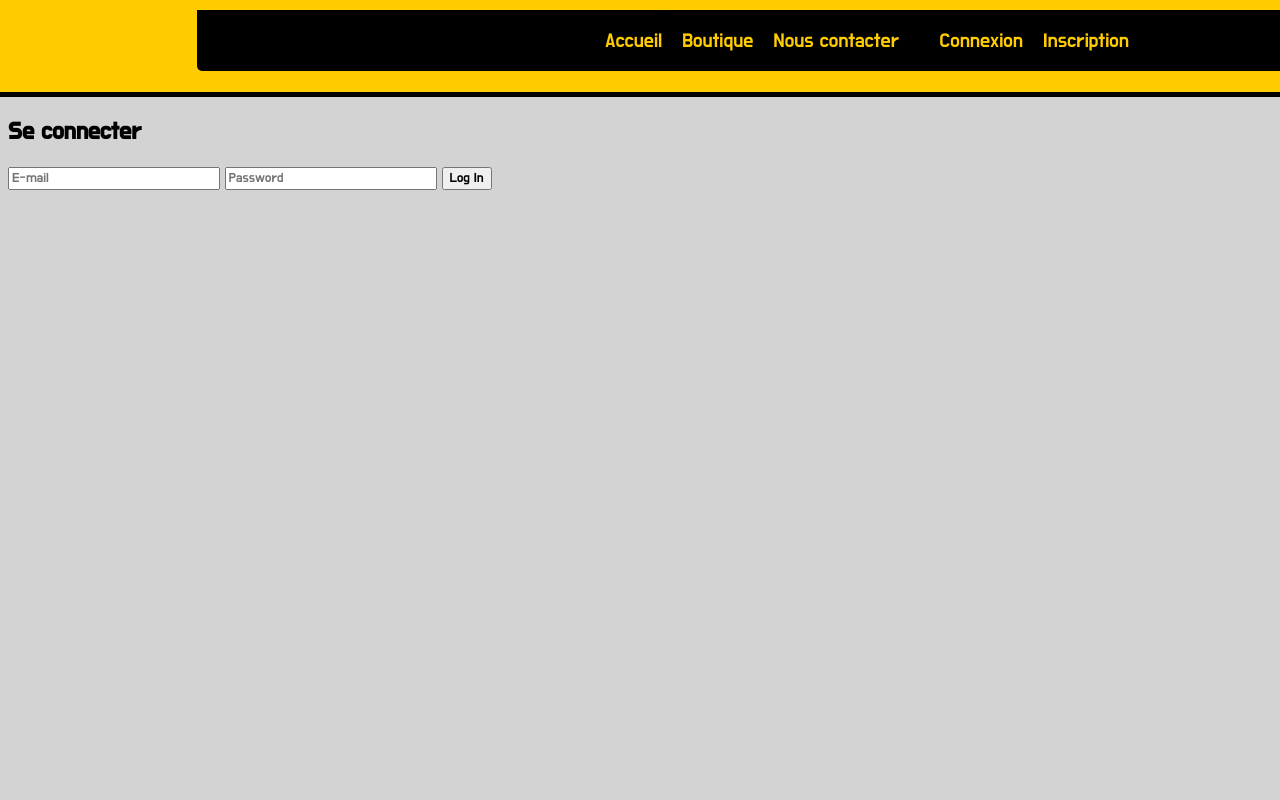
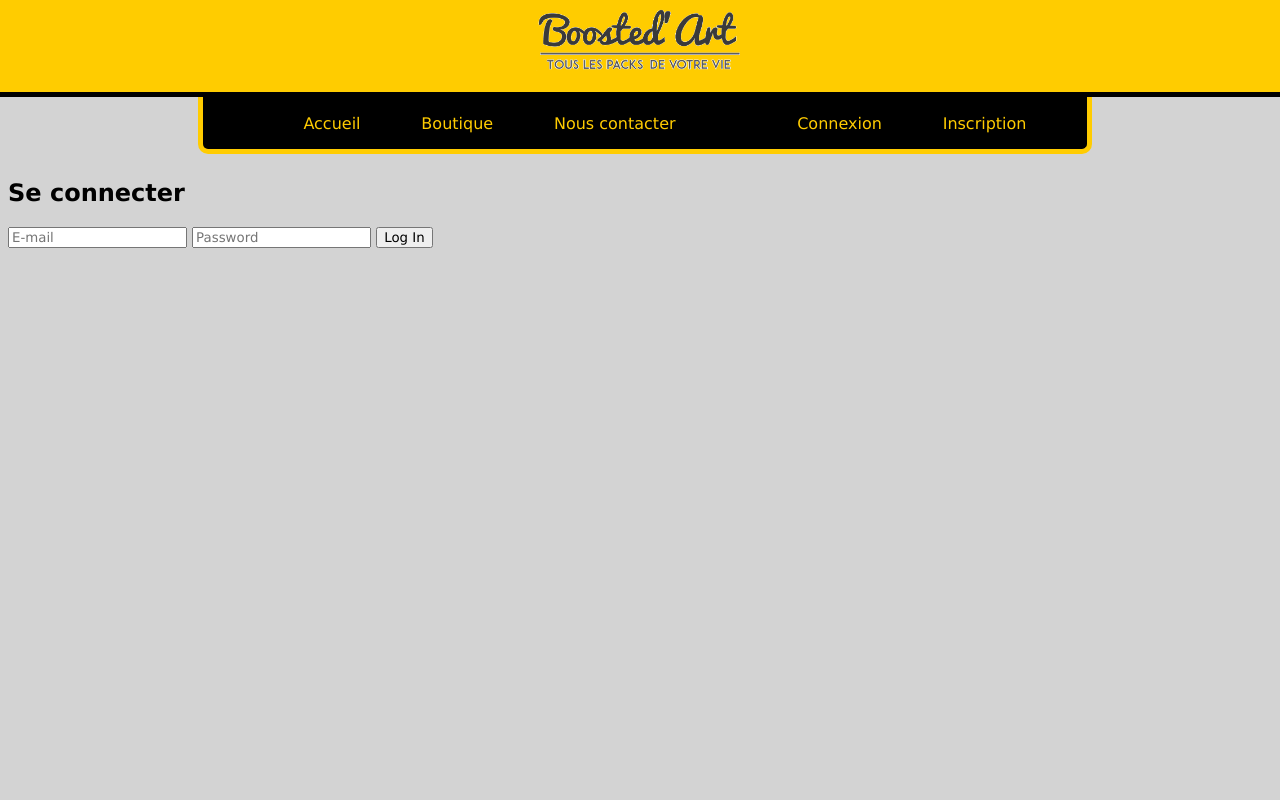
Before and after one commit to clement-dsvs/BoostedArt, a PHP site: page /login.php in a window 1280 px wide. Run offline with PHP 8.4, Linux system fonts and the light colour scheme; some libraries are stand-ins or nearby versions; some web fonts are replaced.

Commit message:
deleted style.css

```diff
--- a/Menu/login.php
+++ b/Menu/login.php
@@ -3,7 +3,6 @@
     include_once 'header.php'
 
 ?>
-<link rel="stylesheet" href="style.css">
 
 
 <body>
--- a/Menu/style.css
+++ /dev/null
@@ -1,35 +0,0 @@
-*{
-    font-family: Do Hyeon;
-    list-style: none;
-    color: black;
-    text-decoration: none;
-}
-
-
-#menu {
-    display: flex;
-    justify-content: space-around;
-    align-items: center;
-    position:fixed;
-    width: 100%;
-    height: 60px;
-    font-size: 20px;
-    position:fixed;
-    top: 10px;
-    left: 0px;
-}
-
-#menu ul{
-    display: flex;
-    flex-direction: row;
-}
-
-#menu ul li{
-    margin-left: 20px;
-}
-
-#menu ul li.login{
-    margin-left: 20px;
-    border-left: 2px solid black;
-    padding-left: 20px;
-}
```
